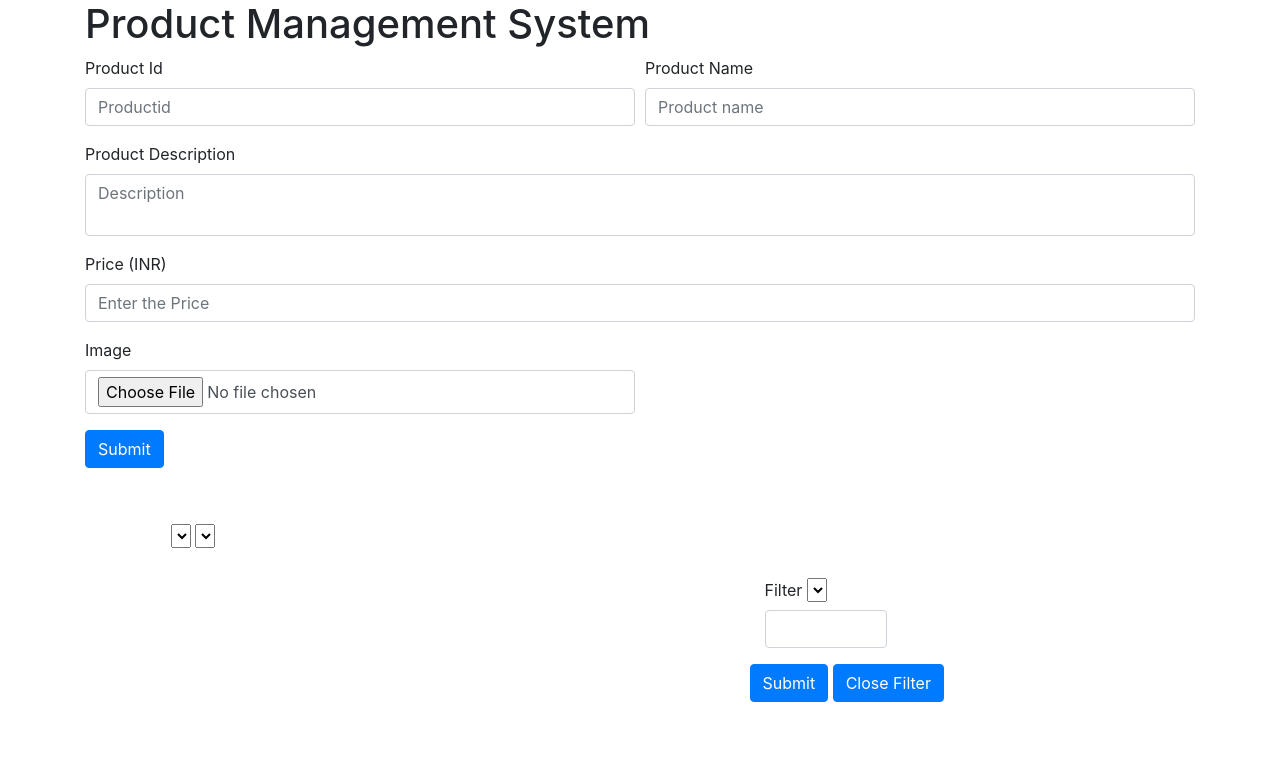
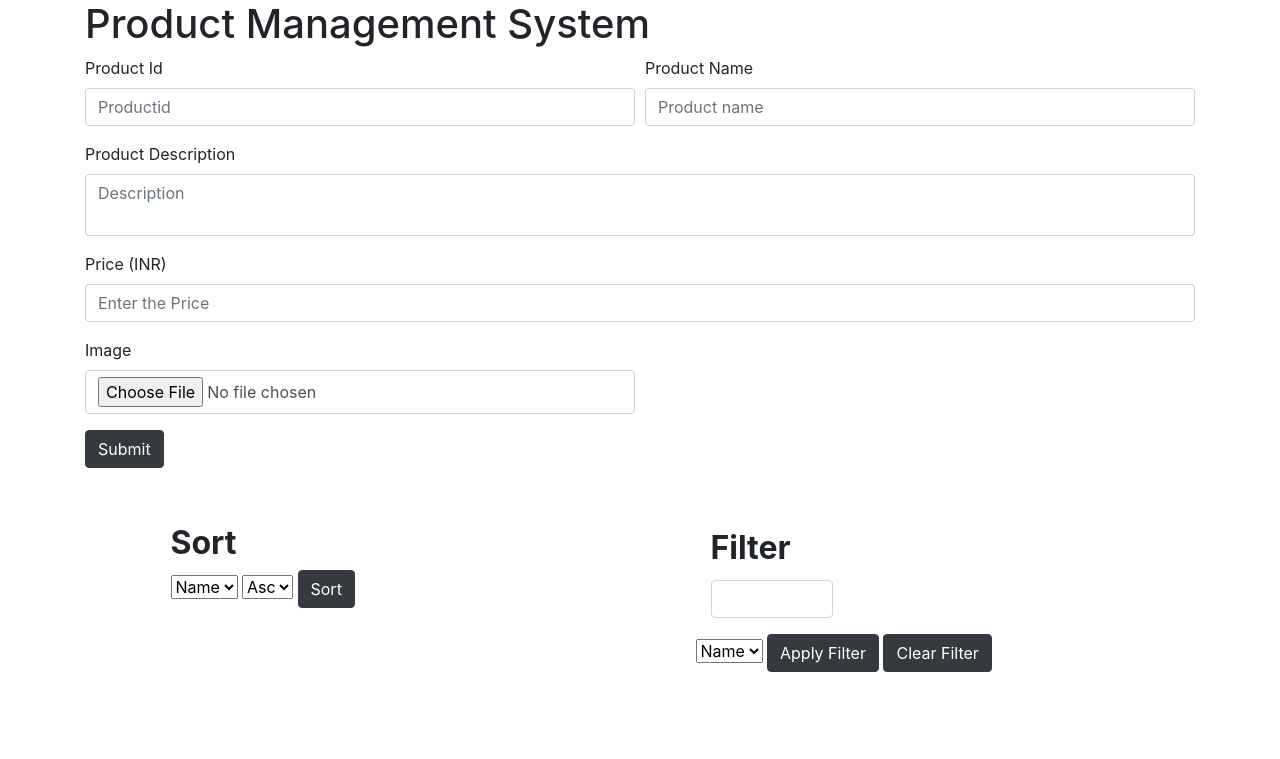
Before and after one commit to vivekp2412/Crud-operation-practical, a plain HTML site: page index.html in a window 1280 px wide. Drawn offline with nearby package versions, Linux system fonts and the light colour scheme.

Commit message:
Button UI Changed and Sort Button added

```diff
--- a/index.html
+++ b/index.html
@@ -40,35 +40,44 @@
                 <input type="file" class="form-control" id="productimage" required>
               </div>
             </div>
-            <button type="submit" onclick="manageinput()" class="btn btn-primary">Submit</button>
+            <button type="submit" onclick="manageinput()" class="btn btn-dark">Submit</button>
           </form>
           <div class="filter-sort container row">
             <div class="sort col-md-6">
-              <select class="form-select" id="sort-category" onchange="sortfunction()" aria-label="Default select example">
+              <h3 class="title">Sort</h3>
+
+                <select class="form-select" id="sort-category" aria-label="Default select example">
                 <!-- <option selected>Sort:-</option> -->
                 <option value="name" selected>Name</option>
                 <option value="price">price</option>
                 <option value="id">Id</option>
               </select>
-              <select class="form-select" id = "sort-type"aria-label="Default select example" onchange="sortfunction()">
-                <option value="asc" selected>Asc</option>
-                <option value="des">des</option>
+              <select class="form-select" id = "sort-type"aria-label="Default select example">
+                <option class="options" value="asc" selected>Asc</option>
+                <option class="options" value="des">des</option>
               </select>
+
+
+              <button type="button" class="btn btn-dark" id="sortbutton"onclick="sortfunction()">Sort</button>
+
             </div>
            <div class="filter">
             <form>
               <div class="mb-3 col-md-6">
-                <label for="filtertext" class="form-label">Filter</label>
+                <label for="filtertext" class="form-label title">Filter</label>
+                <input type="text" class="form-control" id="filtertext" aria-describedby="emailHelp">
+              </div>
                 <select class="form-select" id="filter-category"  aria-label="Default select example">
                   <!-- <option selected>Sort:-</option> -->
                   <option value="name" selected>Name</option>
                   <option value="price">price</option>
                   <option value="id">Id</option>
                 </select>
-                <input type="text" class="form-control" id="filtertext" aria-describedby="emailHelp">
-              </div>
-              <button type="submit" onclick="filter()" class="btn btn-primary">Submit</button>
-              <button type="button" class="btn btn-primary" onclick="cancelfilter()">Close Filter</button>
+
+
+              <button type="submit" onclick="filter()" class="btn btn-dark">Apply Filter</button>
+
+              <button type="button" class="btn btn-dark" onclick="cancelfilter()">Clear Filter</button>
 
             </form>
 
--- a/index.js
+++ b/index.js
@@ -1,4 +1,5 @@
 let  products=[];
+let issort=true;
 let form = document.getElementById("inputform");
 if(JSON.parse(localStorage.getItem("Products"))!=null){
     products = JSON.parse(localStorage.getItem("Products"));
@@ -14,6 +15,8 @@ let sorttype = document.getElementById("sort-type");
 let isasc=false;
 
 function sortfunction(){
+    if(issort){
+
         sortcategory = document.getElementById("sort-category").value;
         sorttype = document.getElementById("sort-type").value;
         if(sorttype=="asc"){
@@ -64,7 +67,16 @@ function sortfunction(){
                 products.sort(function(a,b){return b.id-a.id});
             }
         }
+        issort=false;
         showall(products);
+        document.getElementById("sortbutton").innerHTML="Clear Sort";
+        return;
+    }else{
+        issort=true;
+        document.getElementById("sortbutton").innerHTML="Sort";
+        showall(JSON.parse(localStorage.getItem("Products")));
+        return;
+    }
 }
 function filter(){
     let filtercategory =  document.getElementById("filter-category").value;
--- a/style.css
+++ b/style.css
@@ -12,17 +12,25 @@ textarea{
 .card-title{
     font-weight: bold;
 }
+.card-img-top{
+    height: 50%;
+}
+.title{
+    font-size: 2rem;
+    font-weight: bold;
+}
 .price{
     color: black !important;
 }
 .filter-sort{
-    display: flex;
+    /* display: flex; */
     margin: 5%;
-    justify-items: center;
+    /* justify-items: center; */
 }
-.form-select{
-    width: 20px;
+/* .sort{
+    margin: 5%;
 }
+
 .filter{
     margin: 5%;
-}
+} */
```
Lines whose indentation alone changed are shown as unchanged.
